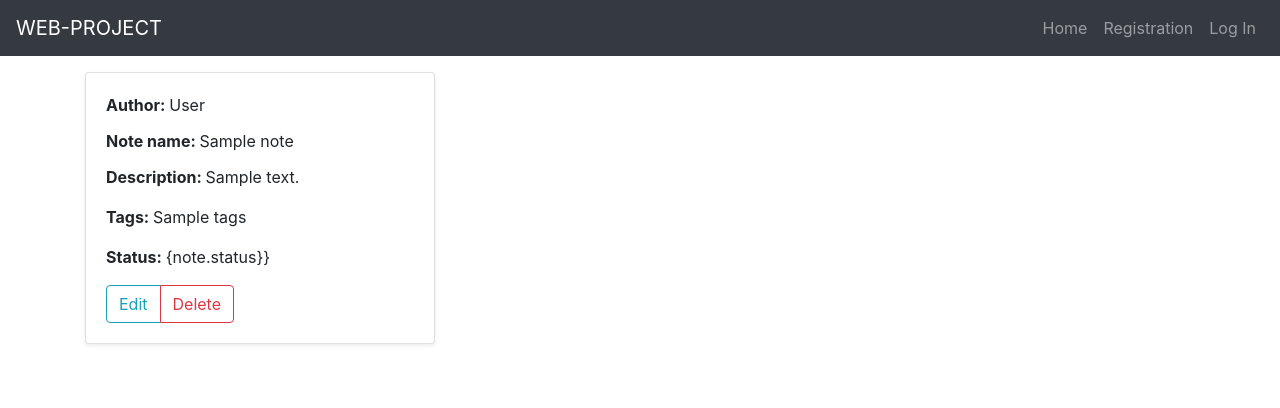
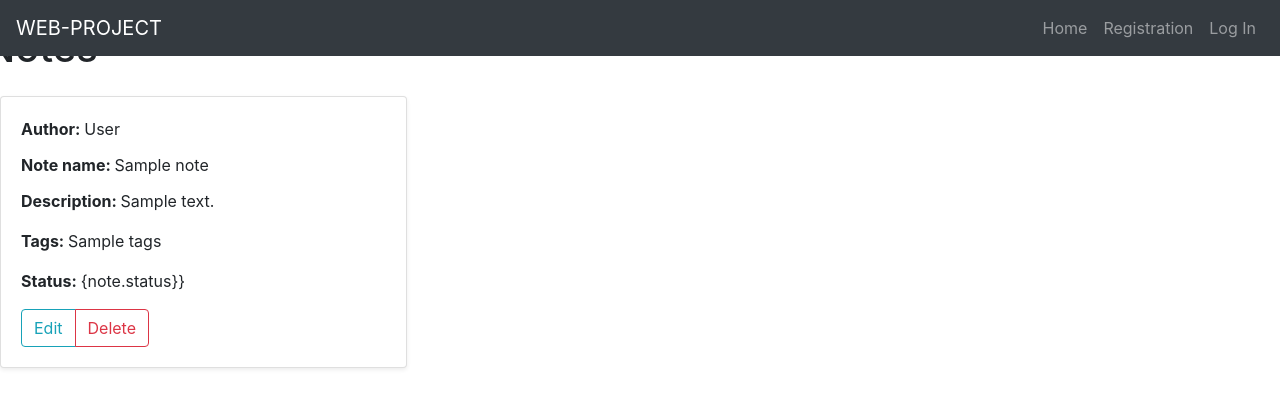
Before and after one commit to LeadShadow/Web6Project, a Django app: template webproject/project/templates/project/notes.html in a window 1280 px wide. Shown: the top 408 px of the page. Run offline with Django 3.2, Linux system fonts and the light colour scheme; the template is opened without the code that fills it: most values are stand-ins (such as "Sample title", 1, 10 or a date in 2020); some libraries are stand-ins or nearby versions.

Commit message:
templates

```diff
--- a/webproject/project/templates/project/index.html
+++ b/webproject/project/templates/project/index.html
@@ -1,4 +1,5 @@
 {% extends "project/base.html" %}
 
 {% block content %}
+
 {% endblock %}
--- a/webproject/project/templates/project/notes.html
+++ b/webproject/project/templates/project/notes.html
@@ -8,7 +8,7 @@
 {% extends "project/base.html" %}
 
 {% block content %}
-<div class="container">
+    < class="container">
 
     <div class="row mb-3">
         <h1>Notes</h1>
--- a/webproject/project/urls.py
+++ b/webproject/project/urls.py
@@ -17,5 +17,5 @@ urlpatterns = [
     path('show_addressbook/', views.show_addressbook, name='show_addressbook'),
     path('delete_ab/<int:ab_id>', views.delete_ab, name='delete_ab'),
     path('done_ab/<int:ab_id>', views.set_done_ab, name='set_done_ab'),
-    path('note_edit/<int:note_id>', views.edit_note, name='edit_note')
+    path('note_edit/<int:note_id>', views.edit_note, name='note_edit')
 ]
```
